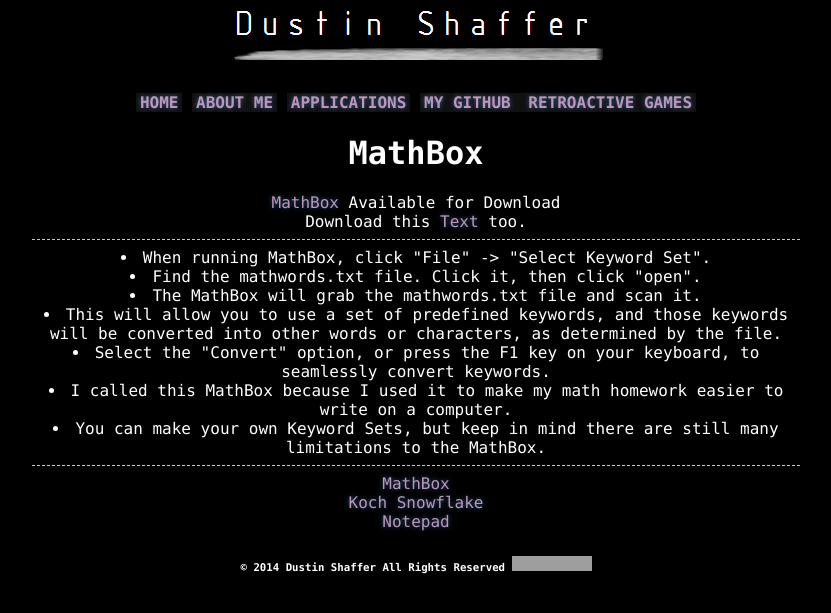
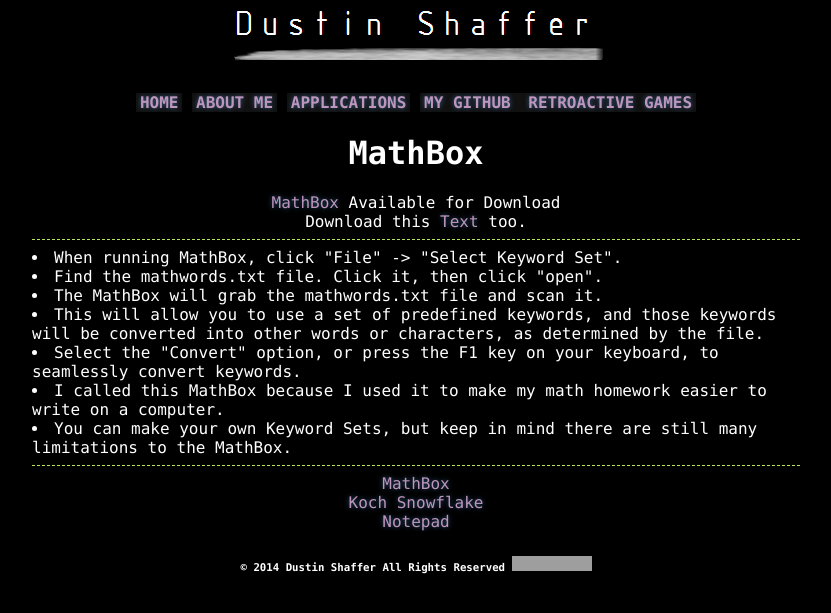
Before and after one commit to misterdustinface/misterdustinface.github.io, a Jekyll site: the page built from _posts/2014-2-13-mathbox.md, in a window 1280 px wide. Shown: the top 613 px of the page, without its empty margins (224-1055 px from the left). Built offline with Jekyll 4.4.1, drawn with Linux system fonts in a browser that asks for light colours; nearby versions of some CDN libraries; a style sheet for code colours, icons or effects is not loaded; grey boxes are pictures that could not be loaded.

Commit message:
Update 2014-2-13-mathbox.md

```diff
--- a/_posts/2014-2-13-mathbox.md
+++ b/_posts/2014-2-13-mathbox.md
@@ -12,6 +12,7 @@
 
 ---
 
+<div class="paper">
 <li>When running MathBox, click "File" -> "Select Keyword Set".</li>
 <li>Find the mathwords.txt file. Click it, then click "open".</li>
 <li>The MathBox will grab the mathwords.txt file and scan it.</li>
@@ -19,6 +20,7 @@
 <li>Select the "Convert" option, or press the F1 key on your keyboard, to seamlessly convert keywords.</li>
 <li>I called this MathBox because I used it to make my math homework easier to write on a computer.</li>
 <li>You can make your own Keyword Sets, but keep in mind there are still many limitations to the MathBox.</li>
+</div>
 
 ---
 
```
